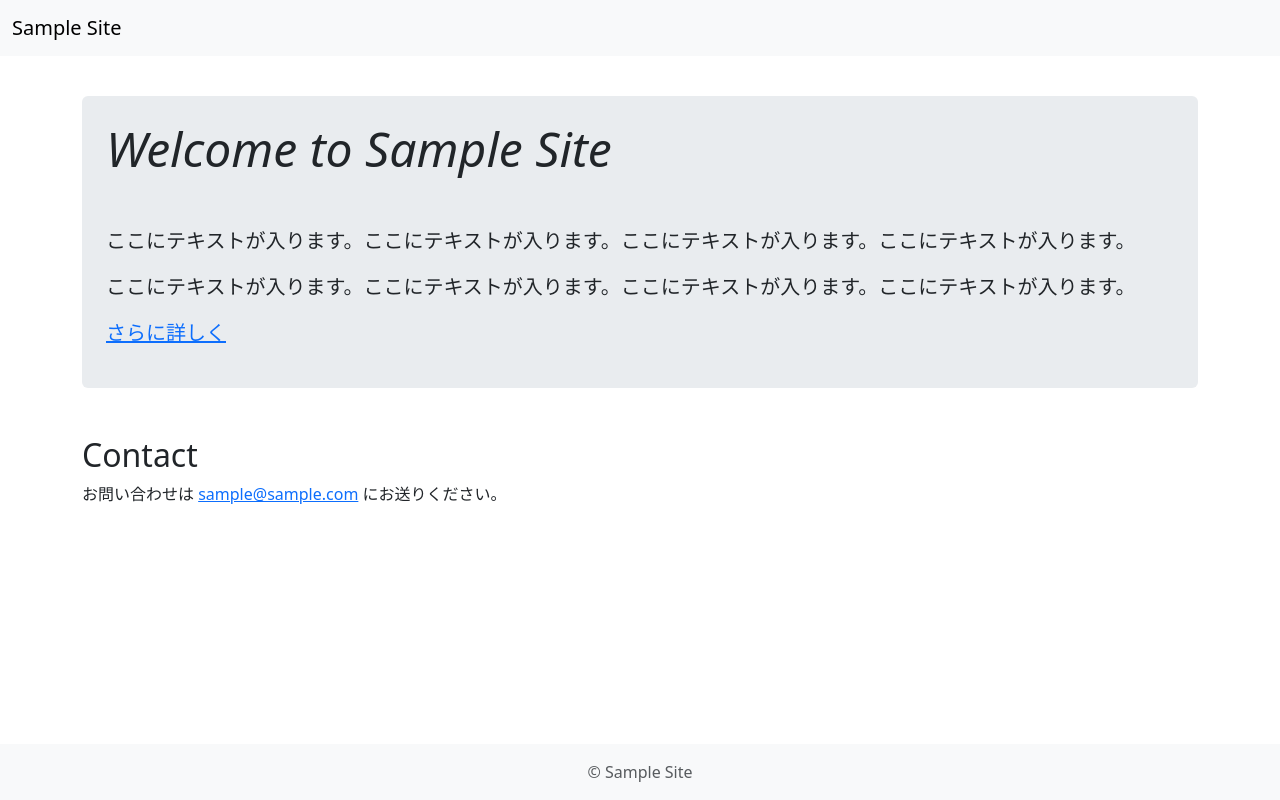
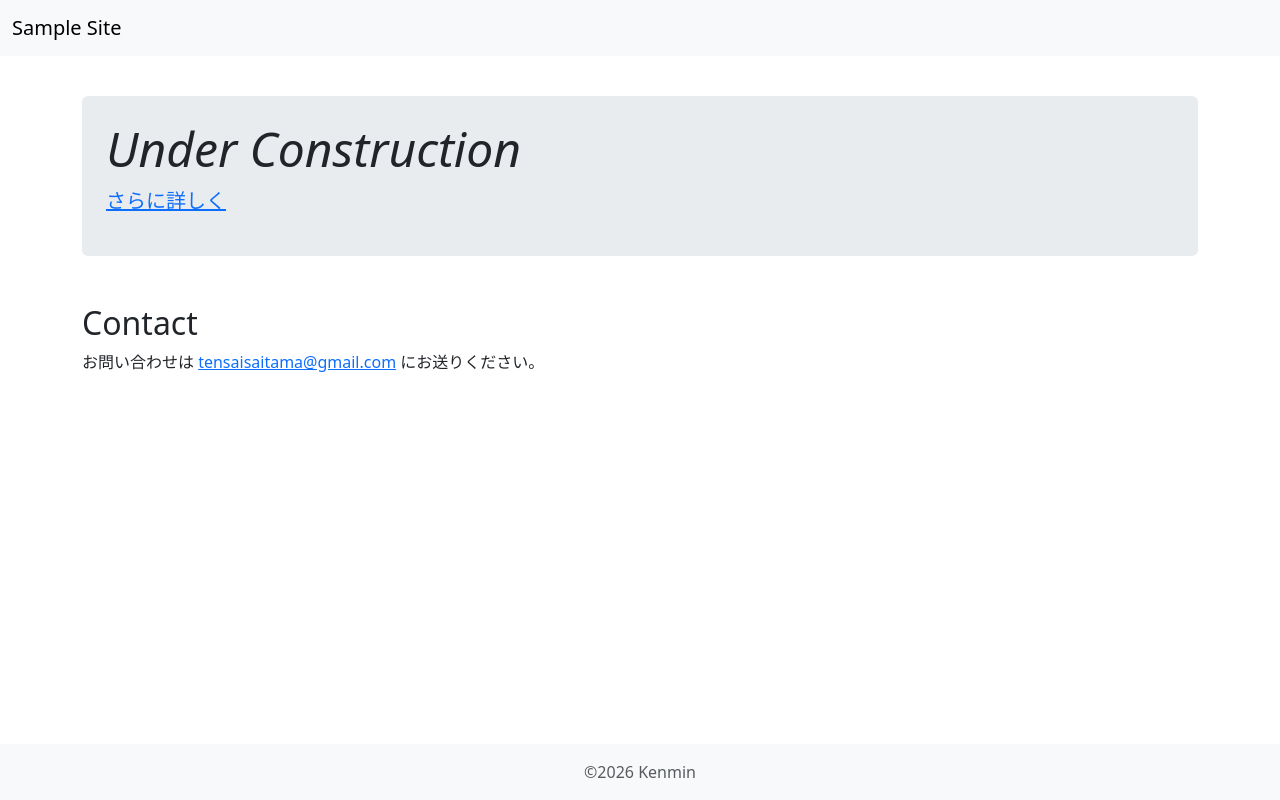
Before and after one commit to tensaitama/tensaitama.github.io, a plain HTML site: page index.html in a window 1280 px wide. Drawn offline with nearby package versions, Linux system fonts and the light colour scheme.

Commit message:
Update index.html

```diff
--- a/index.html
+++ b/index.html
@@ -3,7 +3,7 @@
 <head>
     <meta charset="utf-8">
     <meta name="viewport" content="width=device-width, initial-scale=1">
-    <title>Sample Site</title>
+    <title>県民のホームページ</title>
     <link href="https://cdn.jsdelivr.net/npm/bootstrap@5.3.2/dist/css/bootstrap.min.css" rel="stylesheet" integrity="sha384-T3c6CoIi6uLrA9TneNEoa7RxnatzjcDSCmG1MXxSR1GAsXEV/Dwwykc2MPK8M2HN" crossorigin="anonymous">
     <style>
     </style>
@@ -19,20 +19,18 @@
 <main>
     <div class="container mt-5 py-5">
         <div class="p-4 rounded bg-body-secondary">
-            <h1 class="display-5 fst-italic">Welcome to Sample Site</h1>
-            <p class="lead mt-5">ここにテキストが入ります。ここにテキストが入ります。ここにテキストが入ります。ここにテキストが入ります。</p>
-            <p class="lead">ここにテキストが入ります。ここにテキストが入ります。ここにテキストが入ります。ここにテキストが入ります。</p>
+            <h1 class="display-5 fst-italic">Under Construction</h1>
             <p class="lead"><a href="about.html">さらに詳しく</a></p>
         </div>
         <div class="row my-5">
             <h2>Contact</h2>
-            <p>お問い合わせは <a href="#">sample@sample.com</a> にお送りください。</p>
+            <p>お問い合わせは <a href="#">tensaisaitama@gmail.com</a> にお送りください。</p>
         </div>
     </div>
 </main>
 <footer class="py-3 fixed-bottom bg-body-tertiary">
   <div class="text-center">
-    <span class="text-body-secondary">© Sample Site</span>
+    <span class="text-body-secondary">©2026 Kenmin</span>
   </div>
 </footer>
 </body>
```
